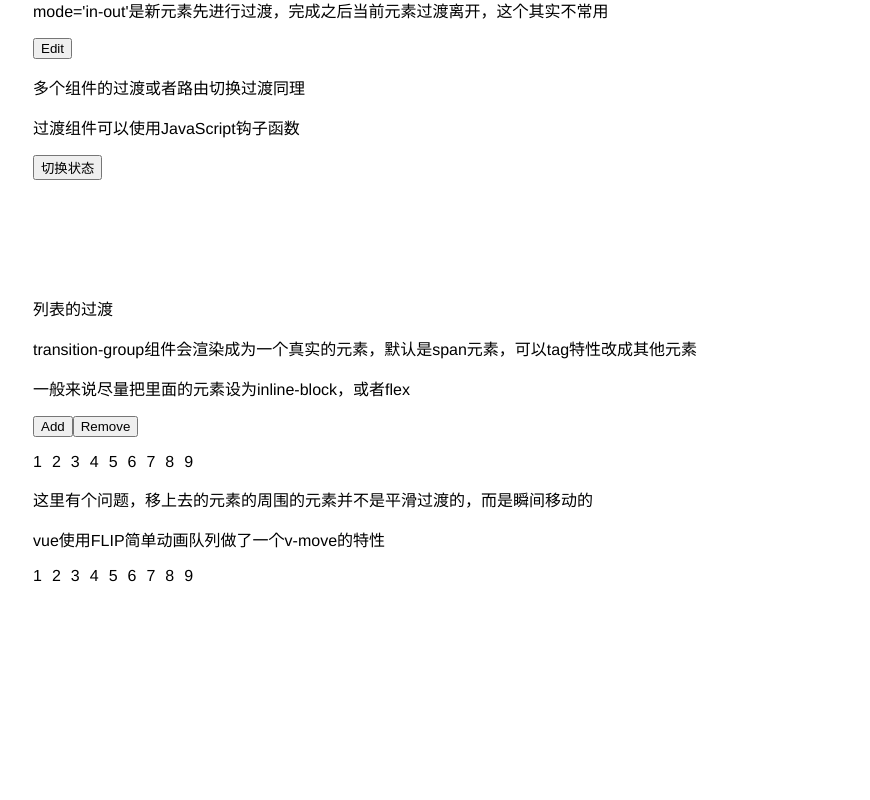
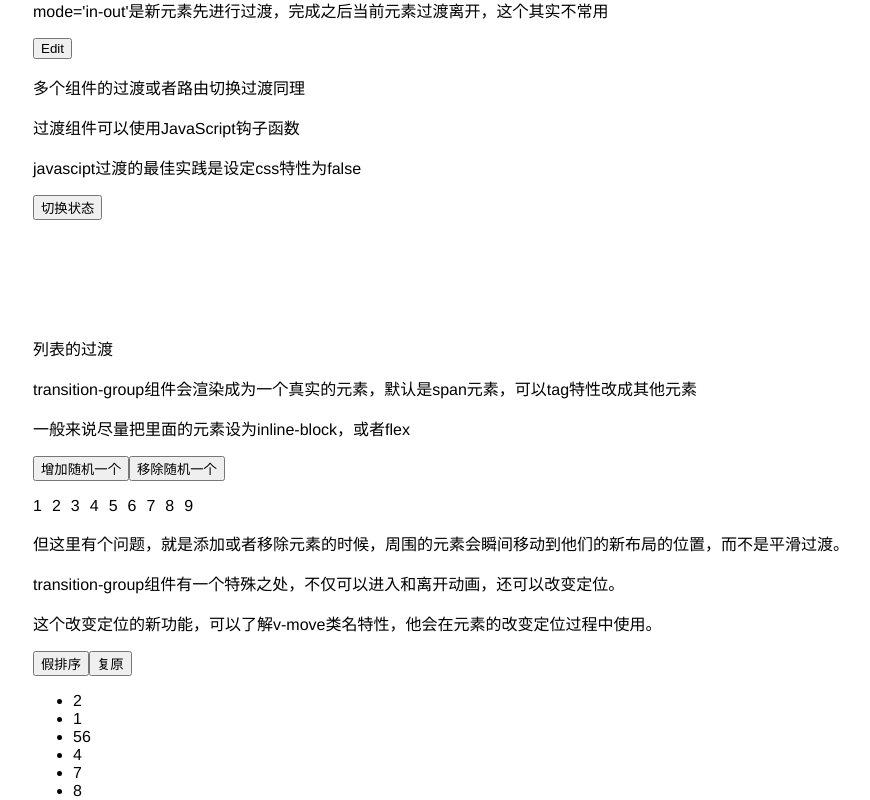
Before and after one commit to yokiyokiyoki/vue-component, a Vue app: page /#/transition in a window 1280 px wide. Shown: the part 913-1713 px from the top of the page, without its empty margins (197-1067 px from the left). Before the commit the page ends 1498 px from the top, so only its background shows below. Built offline with nearby package versions, Linux system fonts and the light colour scheme.

Commit message:
move特性

```diff
--- a/src/components/transition/hook.vue
+++ b/src/components/transition/hook.vue
@@ -1,6 +1,7 @@
 <template>
   <div class="hook">
       <p>过渡组件可以使用JavaScript钩子函数</p>
+      <p>javascipt过渡的最佳实践是设定css特性为false</p>
       <button @click='show=!show'>切换状态</button>
       <!-- 使用css等于false，vue会跳过css的检测，这样过渡的时候可以避免css的影响 -->
       <transition
--- a/src/components/transition/list.vue
+++ b/src/components/transition/list.vue
@@ -10,23 +10,8 @@
   .list-enter,
   .list-leave-to {
     opacity: 0;
-      transform: translateY(30px);
-    }
-    .list-move {
-      transition: transform 1s;
-    }
-    .list-complete-item {
-      transition: all 1s;
-      display: inline-block;
-      margin-right: 10px;
-    }
-    .list-complete-enter,
-    .list-complete-leave-to {
-      opacity: 0;
-      transform: translateY(30px);
-    }
-    .list-complete-leave-active {
-      position: absolute;
+    transform: translateY(30px); //这样就是开始的时候从y坐标下30px移到Y坐标为0
+    // transform: translateX(30px);
   }
 </style>
 
@@ -35,23 +20,20 @@
       <p>列表的过渡</p>
       <p>transition-group组件会渲染成为一个真实的元素，默认是span元素，可以tag特性改成其他元素</p>
       <p>一般来说尽量把里面的元素设为inline-block，或者flex</p>
-      <button v-on:click="add">Add</button>
-        <button v-on:click="remove">Remove</button>
+      <button v-on:click="add">增加随机一个</button>
+      <button v-on:click="remove">移除随机一个</button>
+      <!-- 指定包裹标签为p -->
       <transition-group name="list" tag="p">
         <span v-for="item in items" v-bind:key="item" class="list-item">
         {{ item }}
         </span>
     </transition-group>
-    <p>这里有个问题，移上去的元素的周围的元素并不是平滑过渡的，而是瞬间移动的</p>
-    <p>vue使用FLIP简单动画队列做了一个v-move的特性</p>
-    <transition-group name="list-complete" tag="p">
-        <span v-for="item in items" v-bind:key="item" class="list-complete-item">
-        {{ item }}
-        </span>
-    </transition-group>
+    <p>但这里有个问题，就是添加或者移除元素的时候，周围的元素会瞬间移动到他们的新布局的位置，而不是平滑过渡。</p>
+    <move-list />
   </div>
 </template>
 <script>
+  const moveList = () => import("./move-list.vue");
   export default {
     data() {
       return {
@@ -69,6 +51,9 @@
       remove: function() {
         this.items.splice(this.randomIndex(), 1);
       }
+    },
+    components: {
+      moveList
     }
   };
 </script>
--- /dev/null
+++ b/src/components/transition/move-list.vue
@@ -0,0 +1,49 @@
+<style lang="less" scoped>
+    // 这里是move
+    .flip-list-move {
+      transition: transform 1s;
+    }
+</style>
+
+<template>
+  <div class="move">
+      <p>transition-group组件有一个特殊之处，不仅可以进入和离开动画，还可以改变定位。</p>
+      <p>这个改变定位的新功能，可以了解v-move类名特性，他会在元素的改变定位过程中使用。</p>
+      <button @click='change'>假排序</button>
+        <button @click='recovery'>复原</button>
+      <transition-group name='flip-list' tag='ul'>
+          <li v-for='item in list' :key="item">
+              {{item}}
+            </li>
+      </transition-group>
+  </div>
+</template>
+<script>
+    export default {
+      data() {
+        return {
+          list: [2, 1, 56, 4, 7, 8],
+          arr: [8, 4, 1, 2, 7, 56],
+          arr1: [2, 1, 56, 4, 7, 8]
+        };
+      },
+      methods: {
+        shuffle(item) {
+          let input = item;
+          for (var i = input.length - 1; i >= 0; i--) {
+            let randomIndex = Math.floor(Math.random() * (i + 1));
+            let itemAtIndex = input[randomIndex];
+            input[randomIndex] = input[i];
+            input[i] = itemAtIndex;
+          }
+          return input;
+        },
+        change() {
+          this.list = [...this.arr];
+        },
+        recovery() {
+          this.list = [...this.arr1];
+        }
+      }
+    };
+</script>
```
Lines whose indentation alone changed are shown as unchanged.
